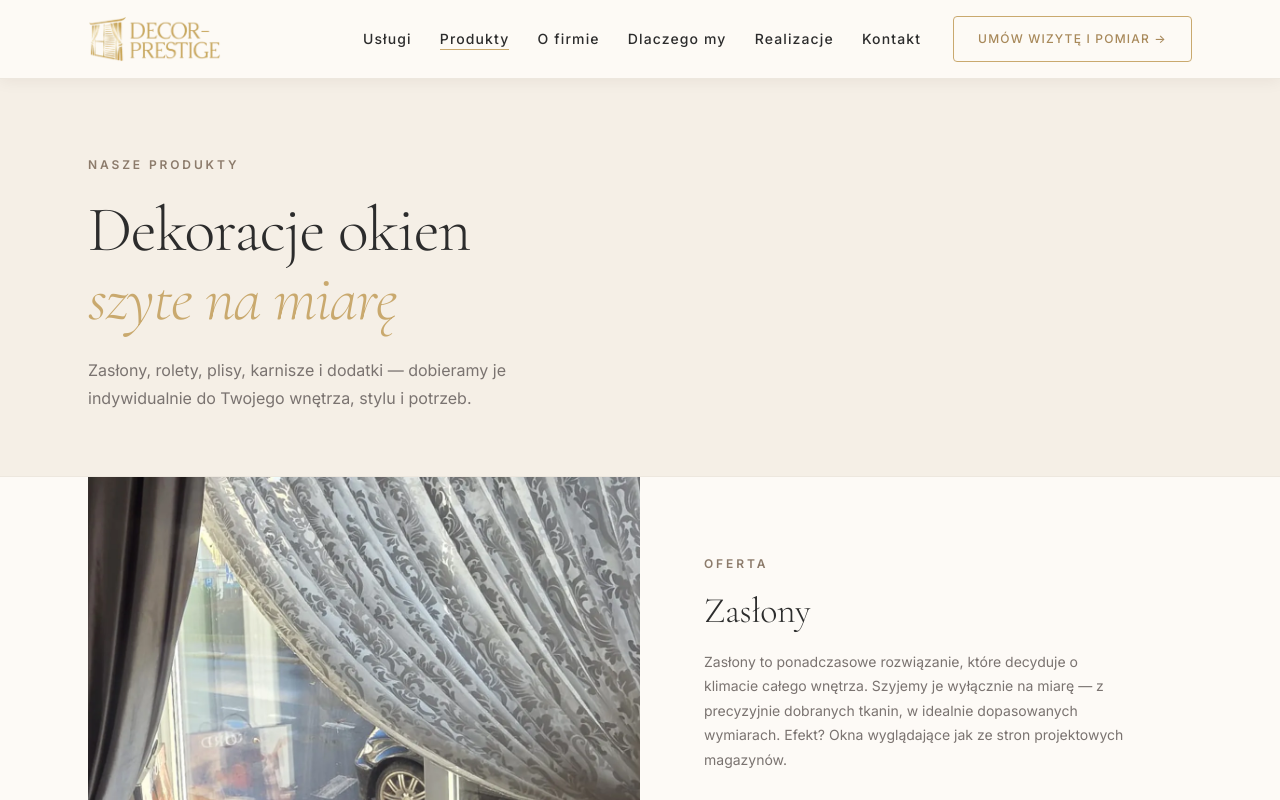
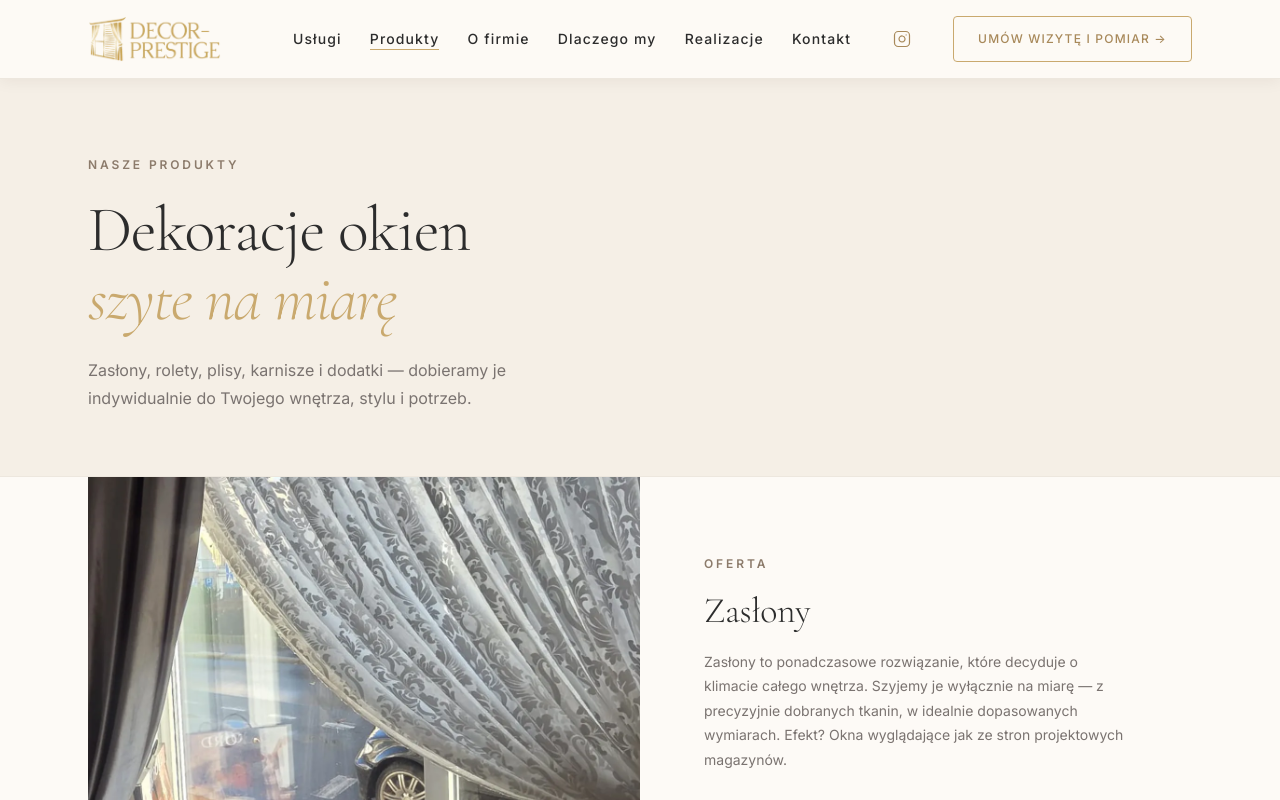
Before and after one commit to web48app/decor-prestige, a React (Vite) app in the folder decor-prestige/: page /produkty in a window 1280 px wide. Shown: the top 800 px of the page. Built offline with nearby package versions, Linux system fonts and the light colour scheme.

Commit message:
Ikona Instagrama w pasku nawigacji

```diff
--- a/decor-prestige/src/components/layout/Navbar/Navbar.jsx
+++ b/decor-prestige/src/components/layout/Navbar/Navbar.jsx
@@ -3,6 +3,7 @@ import { useNavigate } from 'react-router-dom';
 import { site } from '../../../data/site';
 import Container from '../../ui/Container/Container';
 import styles from './Navbar.module.css';
+import InstagramIcon from '../../ui/InstagramIcon/InstagramIcon';
 
 export default function Navbar() {
   const navigate = useNavigate();
@@ -68,6 +69,17 @@ export default function Navbar() {
             ))}
           </ul>
 
+          {/* INSTAGRAM */}
+          <a
+            href={site.social.instagram}
+            className={styles.insta}
+            target="_blank"
+            rel="noopener noreferrer"
+            aria-label="Instagram DECOR-PRESTIGE"
+          >
+            <InstagramIcon />
+          </a>
+
           {/* DESKTOP CTA */}
           <a
             href="#kontakt"
--- a/decor-prestige/src/components/layout/Navbar/Navbar.module.css
+++ b/decor-prestige/src/components/layout/Navbar/Navbar.module.css
@@ -256,3 +256,26 @@
   .cta   { display: none; }
   .burger { display: flex; }
 }
+
+/* ---- Instagram w pasku ---- */
+.insta {
+  display: inline-flex;
+  align-items: center;
+  justify-content: center;
+  flex-shrink: 0;
+  width: 38px;
+  height: 38px;
+  border-radius: 50%;
+  color: var(--color-accent-dark);
+  transition: color var(--transition-fast), background-color var(--transition-fast);
+}
+
+.insta:hover {
+  color: var(--color-accent);
+  background-color: rgba(201, 169, 110, 0.12);
+}
+
+@media (max-width: 1180px) {
+  .insta  { margin-left: auto; }
+  .burger { margin-left: 0; }
+}
--- /dev/null
+++ b/decor-prestige/src/components/ui/InstagramIcon/InstagramIcon.jsx
@@ -0,0 +1,10 @@
+/* Ikona Instagrama (lucide nie eksportuje ikon marek) */
+export default function InstagramIcon({ size = 18 }) {
+  return (
+    <svg width={size} height={size} viewBox="0 0 24 24" fill="none" stroke="currentColor" strokeWidth="1.6" strokeLinecap="round" strokeLinejoin="round" aria-hidden="true">
+      <rect width="20" height="20" x="2" y="2" rx="5" ry="5" />
+      <path d="M16 11.37A4 4 0 1 1 12.63 8 4 4 0 0 1 16 11.37z" />
+      <line x1="17.5" x2="17.51" y1="6.5" y2="6.5" />
+    </svg>
+  );
+}
--- a/decor-prestige/src/pages/ContactPage/ContactNavbar.jsx
+++ b/decor-prestige/src/pages/ContactPage/ContactNavbar.jsx
@@ -2,6 +2,7 @@ import { useState, useEffect } from 'react';
 import { site } from '../../data/site';
 import Container from '../../components/ui/Container/Container';
 import styles from '../../components/layout/Navbar/Navbar.module.css';
+import InstagramIcon from '../../components/ui/InstagramIcon/InstagramIcon';
 
 const navItems = [
   { label: 'Usługi',      href: '/#oferta' },
@@ -66,6 +67,17 @@ export default function ContactNavbar() {
             ))}
           </ul>
 
+          {/* INSTAGRAM */}
+          <a
+            href={site.social.instagram}
+            className={styles.insta}
+            target="_blank"
+            rel="noopener noreferrer"
+            aria-label="Instagram DECOR-PRESTIGE"
+          >
+            <InstagramIcon />
+          </a>
+
           {/* DESKTOP CTA */}
           <a href="tel:+48660894784" className={styles.cta}>
             Umów wizytę i pomiar&nbsp;→
--- a/decor-prestige/src/pages/ProductsPage/ProductsNavbar.jsx
+++ b/decor-prestige/src/pages/ProductsPage/ProductsNavbar.jsx
@@ -2,6 +2,7 @@ import { useState, useEffect } from 'react';
 import { site } from '../../data/site';
 import Container from '../../components/ui/Container/Container';
 import styles from '../../components/layout/Navbar/Navbar.module.css';
+import InstagramIcon from '../../components/ui/InstagramIcon/InstagramIcon';
 
 const navItems = [
   { label: 'Usługi',      href: '/#oferta' },
@@ -56,6 +57,17 @@ export default function ProductsNavbar() {
             ))}
           </ul>
 
+          {/* INSTAGRAM */}
+          <a
+            href={site.social.instagram}
+            className={styles.insta}
+            target="_blank"
+            rel="noopener noreferrer"
+            aria-label="Instagram DECOR-PRESTIGE"
+          >
+            <InstagramIcon />
+          </a>
+
           {/* DESKTOP CTA */}
           <a href="tel:+48660894784" className={styles.cta}>
             Umów wizytę i pomiar&nbsp;→
--- a/decor-prestige/src/pages/RealizacjePage/RealizacjeNavbar.jsx
+++ b/decor-prestige/src/pages/RealizacjePage/RealizacjeNavbar.jsx
@@ -2,6 +2,7 @@ import { useState, useEffect } from 'react';
 import { site } from '../../data/site';
 import Container from '../../components/ui/Container/Container';
 import styles from '../../components/layout/Navbar/Navbar.module.css';
+import InstagramIcon from '../../components/ui/InstagramIcon/InstagramIcon';
 
 const navItems = [
   { label: 'Usługi',      href: '/#oferta' },
@@ -56,6 +57,17 @@ export default function RealizacjeNavbar() {
             ))}
           </ul>
 
+          {/* INSTAGRAM */}
+          <a
+            href={site.social.instagram}
+            className={styles.insta}
+            target="_blank"
+            rel="noopener noreferrer"
+            aria-label="Instagram DECOR-PRESTIGE"
+          >
+            <InstagramIcon />
+          </a>
+
           {/* DESKTOP CTA */}
           <a href="tel:+48660894784" className={styles.cta}>
             Umów wizytę i pomiar&nbsp;→
```
